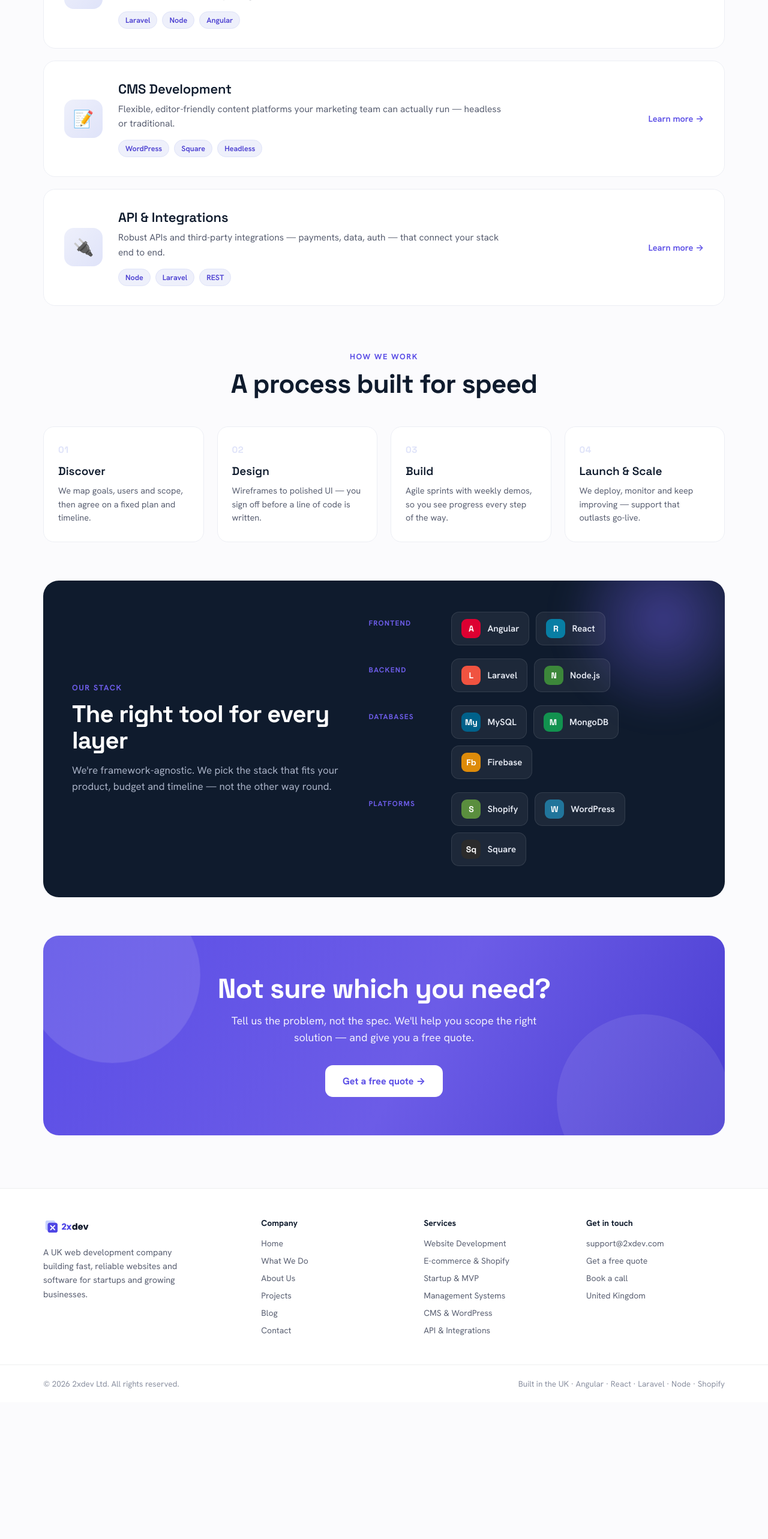
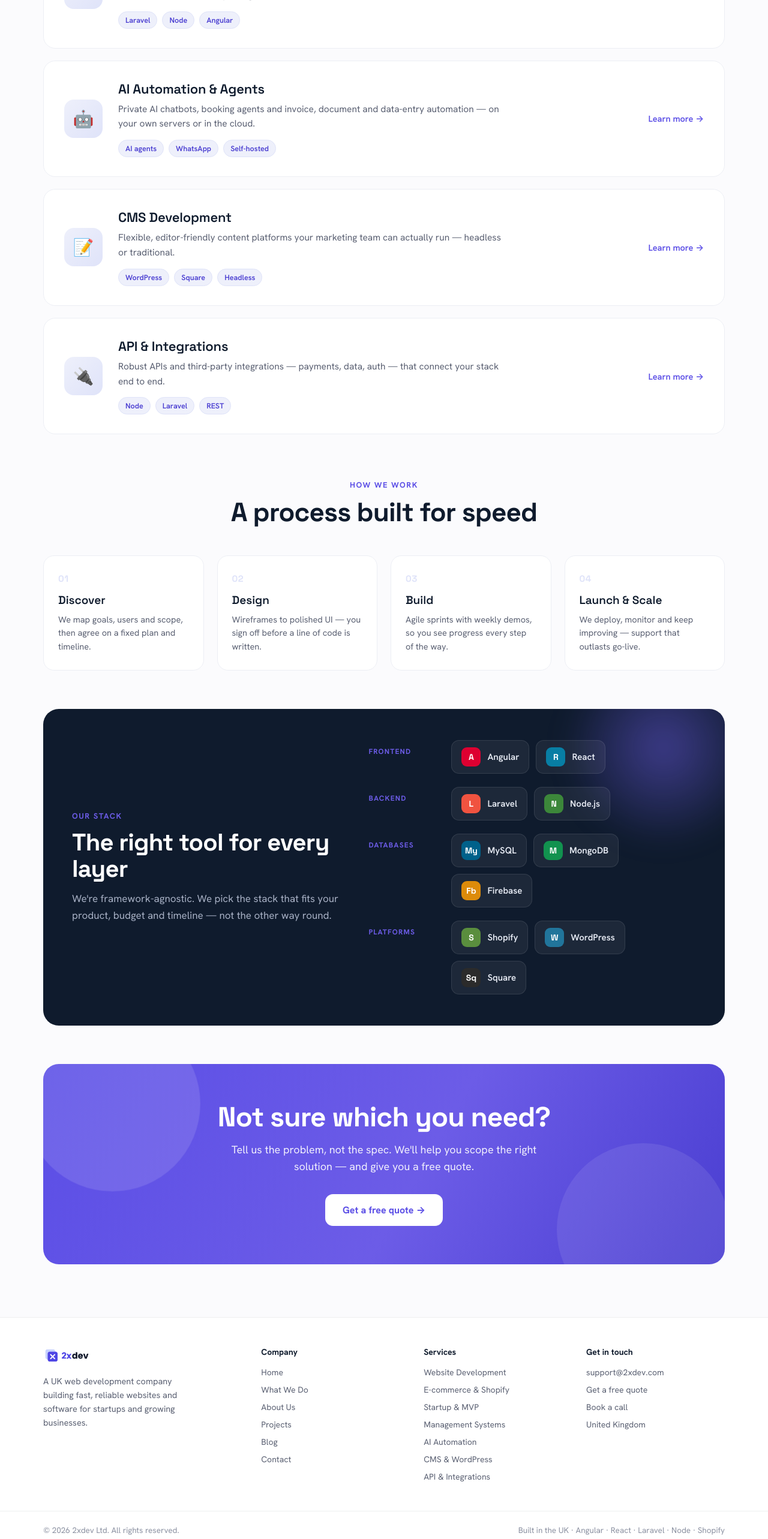
Before and after one commit to 2xdevOfficial/2xdev, a React (Vite) app: page /what-we-do in a window 1280 px wide. Shown: the part 1160-3726 px from the top of the page at 60% size. Before the commit the page ends 3498 px from the top, so only its background shows below. Built offline with nearby package versions, Linux system fonts and the light colour scheme.

Commit message:
Add AI automation service page; redirect automation subdomain

```diff
--- a/src/data/homeContent.ts
+++ b/src/data/homeContent.ts
@@ -250,6 +250,7 @@
       { label: "E-commerce & Shopify", href: "/services/ecommerce-development" },
       { label: "Startup & MVP", href: "/services/startup-mvp-development" },
       { label: "Management Systems", href: "/services/management-systems" },
+      { label: "AI Automation", href: "/services/ai-automation" },
       { label: "CMS & WordPress", href: "/services/cms-wordpress-development" },
       { label: "API & Integrations", href: "/services/api-integrations" },
     ],
--- a/src/data/servicePages.ts
+++ b/src/data/servicePages.ts
@@ -176,6 +176,49 @@
     ],
   },
   {
+    slug: 'ai-automation',
+    name: 'AI Automation & AI Agents',
+    shortName: 'AI Automation',
+    icon: '🤖',
+    keywords: ['AI automation for small business UK', 'AI automation agency UK', 'AI agents for business', 'private AI chatbot', 'self-hosted AI automation'],
+    seoTitle: 'AI Automation for Small Businesses UK — Private AI Agents | 2xdev',
+    seoDescription:
+      'Custom AI chatbots, booking agents, invoice and document automation for UK businesses — hosted privately on your own systems or in the cloud. Free consultation.',
+    badge: 'AI automation · Private by design',
+    h1: 'AI automation that takes the repetitive work off your team.',
+    heroSubtitle:
+      'Custom AI agents and automations for customer support, bookings, invoices, documents and data entry — running privately on your own systems, in the cloud, or both.',
+    intro: [
+      '2xdev builds AI automation for small and growing UK businesses. If a task means someone copying, checking, answering or re-typing the same things every day, it can usually be automated — from answering customer questions on WhatsApp to reading invoices and filing documents.',
+      'We start from your workflow, not from a tool. Sometimes the right answer is a simple rule-based automation; sometimes it is an AI agent that understands messages and documents. We only add AI where it genuinely saves time, and every agent works within limits you set, with a human handover for anything unusual.',
+      'Privacy comes first. Our automations can run on your own servers — many on ordinary mid-range hardware without expensive GPUs — so customer and company data never has to leave your control. Prefer not to manage servers? We can host it in the cloud or set up a hybrid.',
+    ],
+    idealFor: [
+      'Teams answering the same customer questions every day',
+      'Businesses taking bookings by phone, email or WhatsApp',
+      'Finance teams keying in invoices and receipts by hand',
+      'Companies that need AI but can’t send data to public tools',
+    ],
+    deliverables: [
+      { title: 'AI customer support chatbots', desc: 'Chatbots and assistants for your website, WhatsApp and Facebook Messenger that answer from your own knowledge base and CRM, and hand over to a person when needed.' },
+      { title: 'AI booking & reservation agents', desc: 'Take bookings, cancellations and reminders automatically over WhatsApp or your website — ideal for salons, clinics, restaurants and service businesses.' },
+      { title: 'Invoice processing automation', desc: 'Upload invoices by WhatsApp or a secure portal; the system reads, categorises and calculates tax, then syncs to tools such as QuickBooks or SAP.' },
+      { title: 'Document management with AI search', desc: 'A private portal that sorts and stores HR, legal and compliance documents, with a chat assistant that finds answers inside them.' },
+      { title: 'Automated data entry', desc: 'Capture data from forms, emails and documents, convert formats and cross-check it against your systems — accurately and at volume.' },
+      { title: 'Private & on-premise AI', desc: 'Self-hosted AI that runs on your own hardware or private cloud, so sensitive data stays inside your business and under UK GDPR control.' },
+    ],
+    techNames: ['Node.js', 'React', 'MongoDB', 'MySQL', 'Self-hosted AI models', 'WhatsApp Business API'],
+    relatedProjects: [],
+    faqs: [
+      { q: 'What can AI automation do for a small business?', a: 'The biggest wins are usually repetitive tasks: answering common customer questions, taking bookings, processing invoices, organising documents and entering data. Automating these frees your team for work that needs a person.' },
+      { q: 'Is my data safe with AI automation?', a: 'Yes. We can run the AI entirely on your own servers or private cloud, so customer and company data is never sent to public AI tools. Every automation has access controls and logs, and works within boundaries you set.' },
+      { q: 'Do I need expensive hardware to run AI on-premise?', a: 'Often not. Many of the automations we build run on ordinary mid-range machines without GPUs. If you would rather not manage hardware, we can host it in the cloud instead.' },
+      { q: 'Will AI replace my staff?', a: 'It replaces the repetitive parts of their day, not their judgement. Agents hand over to a person for complex or sensitive cases, and your team can monitor and adjust them at any time.' },
+      { q: 'How much does AI automation cost?', a: 'It depends on the task and integrations. Many single automations, such as a support chatbot or invoice processing, can start small and expand. Tell us the task and we will give you a fixed, itemised quote.' },
+      { q: 'Can it work with WhatsApp and our existing software?', a: 'Yes. We connect automations to WhatsApp, Facebook Messenger, website chat, CRMs, accounting tools such as QuickBooks and SAP, and most systems with an API.' },
+    ],
+  },
+  {
     slug: 'cms-wordpress-development',
     name: 'CMS & WordPress Development',
     shortName: 'CMS & WordPress',
--- a/src/data/whatWeDoContent.ts
+++ b/src/data/whatWeDoContent.ts
@@ -30,6 +30,13 @@
     tags: ['Laravel', 'Node', 'Angular'],
   },
   {
+    slug: 'ai-automation',
+    icon: '🤖',
+    title: 'AI Automation & Agents',
+    desc: 'Private AI chatbots, booking agents and invoice, document and data-entry automation — on your own servers or in the cloud.',
+    tags: ['AI agents', 'WhatsApp', 'Self-hosted'],
+  },
+  {
     slug: 'cms-wordpress-development',
     icon: '📝',
     title: 'CMS Development',
--- a/src/seo/config.ts
+++ b/src/seo/config.ts
@@ -228,6 +228,8 @@
       'WordPress development',
       'MVP development',
       'Custom software development',
+      'AI automation',
+      'AI chatbots',
       'API integration',
       'Technical SEO',
       'React',
```
Also changed, not shown: vercel.json (added).
